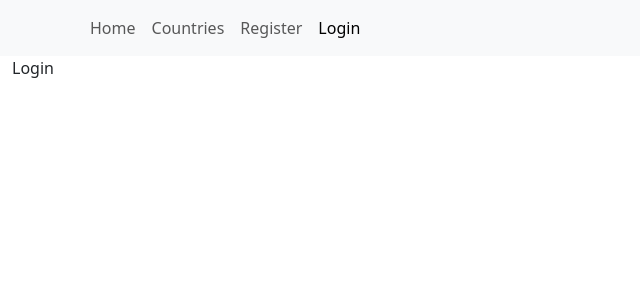
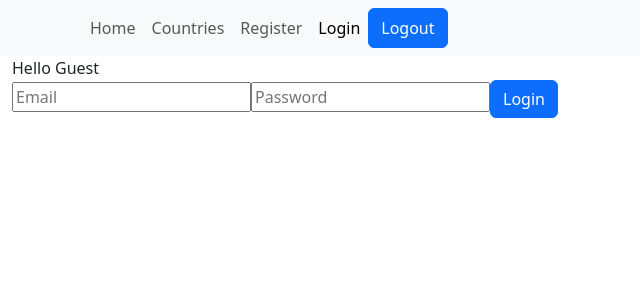
Before and after one commit to adelansari/countries-react24k, a React (Vite) app: page /login in a window 1280 px wide. Shown: the top 300 px of the page, without its empty margins (0-640 px from the left). Built offline with nearby package versions, Linux system fonts and the light colour scheme; no server answers.

Commit message:
Add login functionality and logout button

```diff
--- a/src/components/Login.jsx
+++ b/src/components/Login.jsx
@@ -1,7 +1,25 @@
-import React from 'react';
+import React, { useState } from 'react';
+import { auth, loginWithEmailAndPassword } from '../auth/firebase';
+import { useAuthState } from 'react-firebase-hooks/auth';
+import { Button } from 'react-bootstrap';
 
 const Login = () => {
-  return <div>Login</div>;
+  const [email, setEmail] = useState('');
+  const [password, setPassword] = useState('');
+  const [user, loading, error] = useAuthState(auth);
+
+  const handleLogin = () => {
+    loginWithEmailAndPassword(email, password);
+  };
+
+  return (
+    <div>
+      <div>Hello {user ? user.email : 'Guest'}</div>
+      <input type='email' placeholder='Email' value={email} onChange={(e) => setEmail(e.target.value)} />
+      <input type='password' placeholder='Password' value={password} onChange={(e) => setPassword(e.target.value)} />
+      <Button onClick={handleLogin}>Login</Button>
+    </div>
+  );
 };
 
 export default Login;
--- a/src/pages/Layout.jsx
+++ b/src/pages/Layout.jsx
@@ -4,6 +4,8 @@ import Navbar from 'react-bootstrap/Navbar';
 import Row from 'react-bootstrap/Row';
 import { LinkContainer } from 'react-router-bootstrap';
 import { Outlet } from 'react-router-dom';
+import { logout } from '../auth/firebase';
+import { Button } from 'react-bootstrap';
 
 const Layout = () => {
   return (
@@ -26,6 +28,7 @@ const Layout = () => {
                 <LinkContainer to='/login'>
                   <Nav.Link>Login</Nav.Link>
                 </LinkContainer>
+                <Button onClick={logout}>Logout</Button>
               </Nav>
             </Navbar.Collapse>
           </Container>
```
